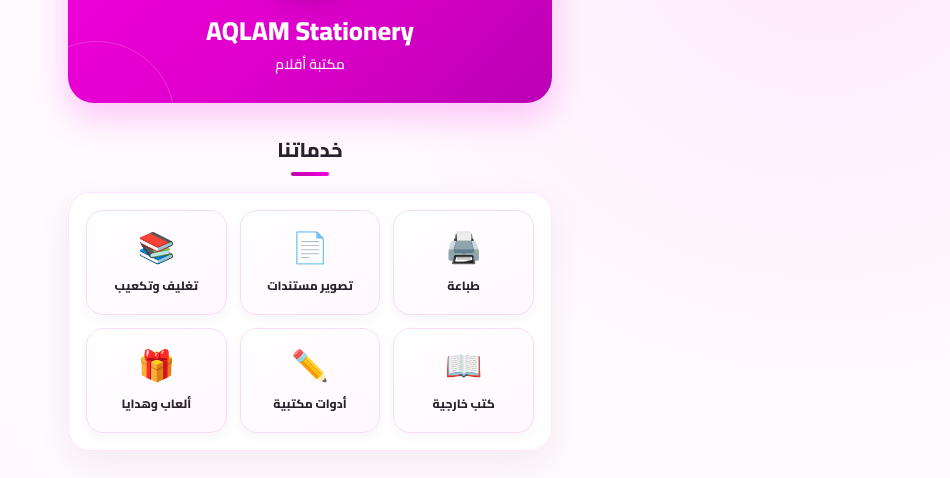
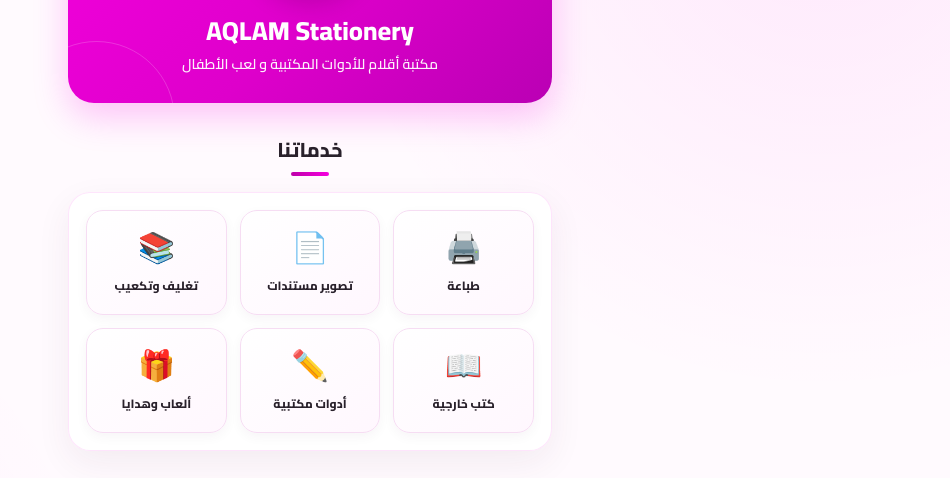
Before and after one commit to dragongamer1862010-ops/Aqlam-stationary, a plain HTML site: page index.html in a window 1280 px wide. Shown: the part 178-656 px from the top of the page, without its empty margins (330-1280 px from the left). Drawn offline with Linux system fonts and the light colour scheme.

Commit message:
Restore index.html to original state
Restored the original content of index.html after accidental deletion.

```diff
--- a/index.html
+++ b/index.html
@@ -147,7 +147,7 @@
       </div>
     </div>
     <h1>AQLAM Stationery</h1>
-    <p>مكتبة أقلام</p>
+    <p>مكتبة أقلام للأدوات المكتبية و لعب الأطفال</p>
   </header>
 
   <!-- SERVICES -->
```
